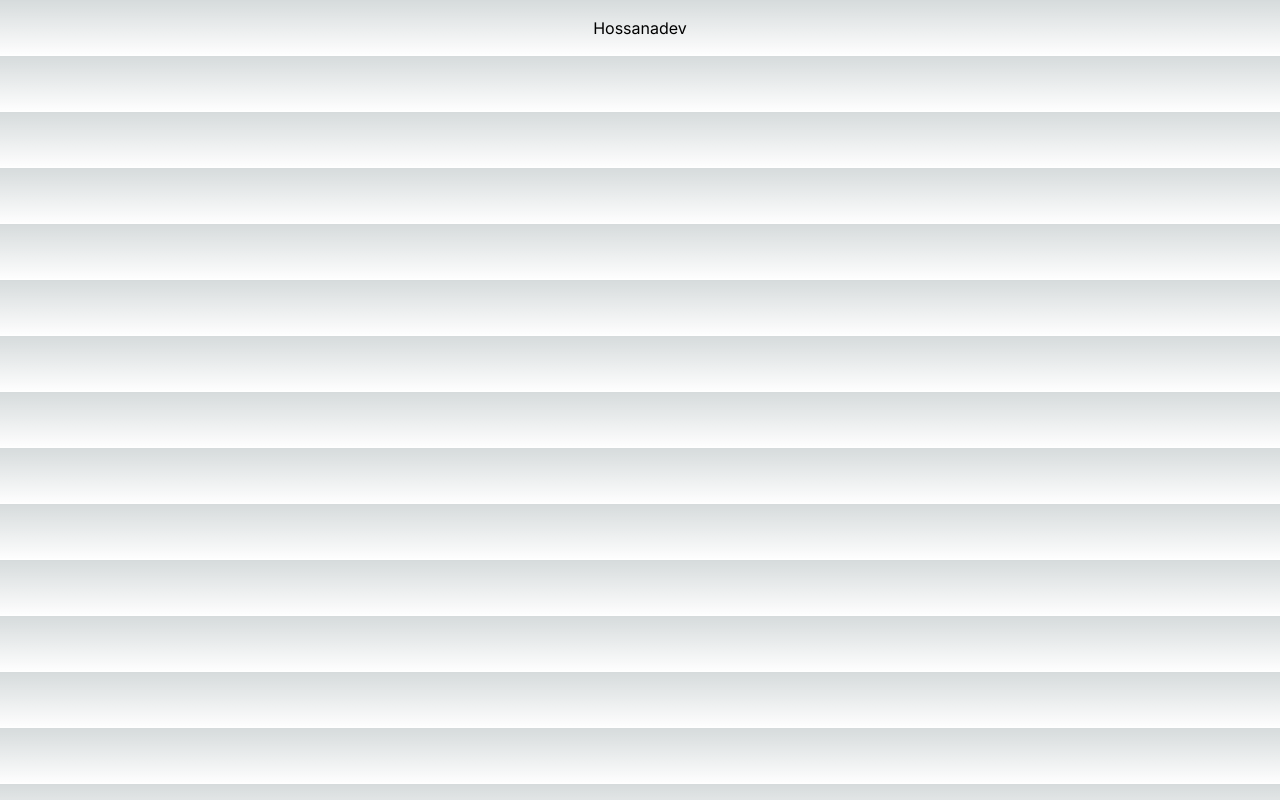
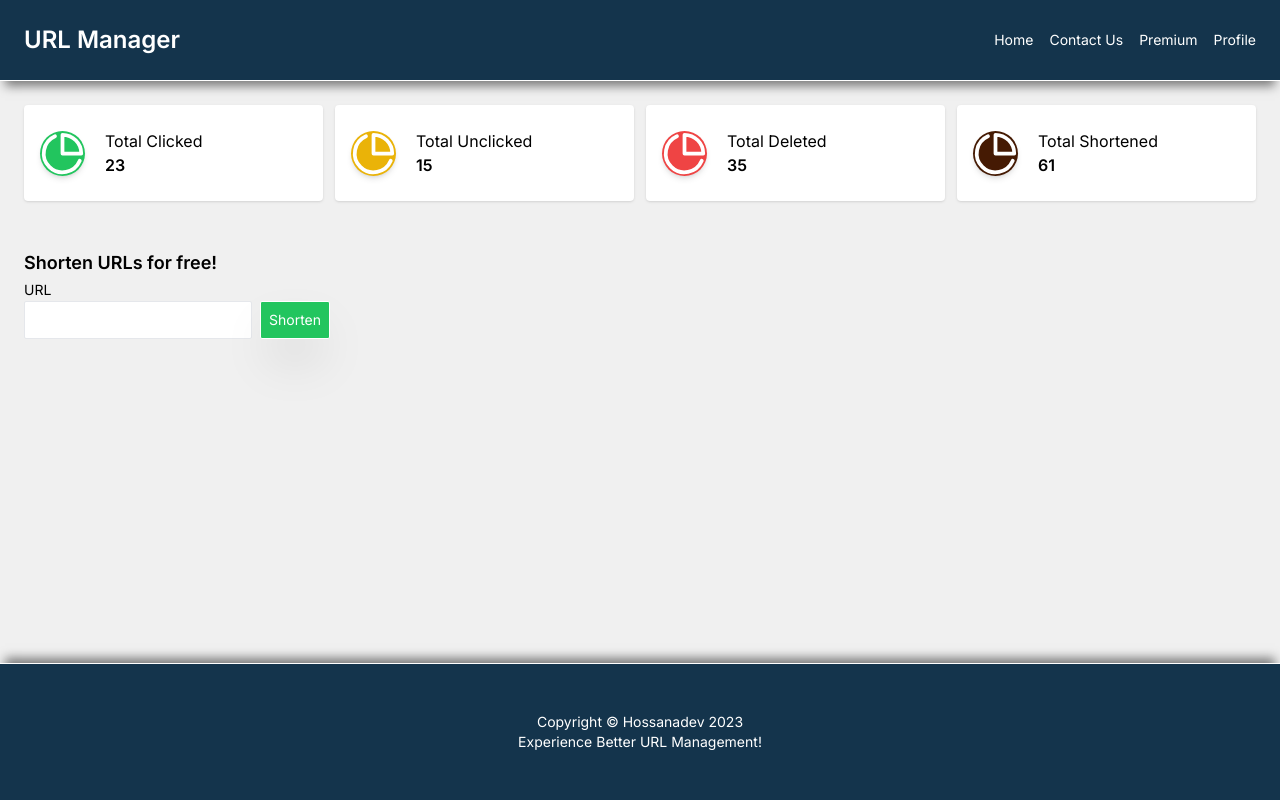
Before and after one commit to Hossanadev/url-shortener, a Next.js app: page / in a window 1280 px wide. Built offline with nearby package versions, Linux system fonts and the light colour scheme.

Commit message:
addition: homepage

```diff
--- a/src/app/globals.css
+++ b/src/app/globals.css
@@ -2,26 +2,22 @@
 @tailwind components;
 @tailwind utilities;
 
-:root {
-  --foreground-rgb: 0, 0, 0;
-  --background-start-rgb: 214, 219, 220;
-  --background-end-rgb: 255, 255, 255;
+.header {
+  @apply bg-[#14344C] p-6 text-white border-b-[1.5px] border-white z-40;
 }
 
-@media (prefers-color-scheme: dark) {
-  :root {
-    --foreground-rgb: 255, 255, 255;
-    --background-start-rgb: 0, 0, 0;
-    --background-end-rgb: 0, 0, 0;
-  }
+.header {
+  box-shadow: 0px 10px 10px -5px rgba(0, 0, 0, 0.5);
 }
 
-body {
-  color: rgb(var(--foreground-rgb));
-  background: linear-gradient(
-      to bottom,
-      transparent,
-      rgb(var(--background-end-rgb))
-    )
-    rgb(var(--background-start-rgb));
+.layout {
+  @apply flex flex-col min-h-screen bg-[#cccccc]/30;
 }
+
+.footer {
+  @apply bg-[#14344C] text-white text-sm text-center mt-auto py-12 border-t-[1.5px] border-white z-40;
+}
+
+.footer {
+  box-shadow: 0px -10px 10px -5px rgba(0, 0, 0, 0.5);
+}
--- a/src/app/page.tsx
+++ b/src/app/page.tsx
@@ -1,3 +1,12 @@
+import Layout from "@/components/clients/Layout";
+import { HomePage } from "@/pages/Home";
+
 export default function Home() {
-  return <div className="text-center p-4">Hossanadev</div>;
+  return (
+    <div className="">
+      <Layout>
+        <HomePage />
+      </Layout>
+    </div>
+  );
 }
--- /dev/null
+++ b/src/components/clients/Card.tsx
@@ -0,0 +1,21 @@
+import React from "react";
+import { CardProps } from "../../../utilities/types";
+
+const Card: React.FC<CardProps<JSX.Element>> = (props) => {
+  const { icon, title, totalClicks, className } = props;
+  return (
+    <div className="flex items-center space-x-5 bg-white rounded px-4 py-6 shadow">
+      <div
+        className={`bg-[#14344C] shadow-md flex items-center justify-center rounded-full text-white ${className}`}
+      >
+        {icon}
+      </div>
+      <div>
+        <span className="block">{title}</span>
+        <span className="block font-semibold">{totalClicks}</span>
+      </div>
+    </div>
+  );
+};
+
+export default Card;
--- /dev/null
+++ b/src/components/clients/Footer.tsx
@@ -0,0 +1,12 @@
+import React from "react";
+
+export const Footer: React.FC = () => {
+  return (
+    <>
+      <div className="footer">
+        <span className="block">Copyright © Hossanadev 2023</span>
+        <span className="block">Experience Better URL Management!</span>
+      </div>
+    </>
+  );
+};
--- /dev/null
+++ b/src/components/clients/Header.tsx
@@ -0,0 +1,38 @@
+"use client";
+import React, { useState } from "react";
+import { Navigation } from "./Navigation";
+import { X, AlignRight } from "react-feather";
+
+interface sideBar {
+  showAside?: (data: boolean) => void;
+}
+
+export const Header: React.FC<sideBar> = (props) => {
+  const { showAside } = props;
+  const [showSidebar, setShowSidebar] = useState<boolean>(false);
+  const toggleAside = () => {
+    setShowSidebar(!showSidebar);
+    if (showAside) {
+      showAside(showSidebar);
+    }
+  };
+  return (
+    <div className="header flex justify-between items-center">
+      <h1 className="font-semibold text-xl md:text-2xl">URL Manager</h1>
+      <Navigation />
+      {showSidebar ? (
+        <AlignRight
+          size={28}
+          onClick={toggleAside}
+          className="hidden max-md:block cursor-pointer"
+        />
+      ) : (
+        <X
+          size={28}
+          onClick={toggleAside}
+          className="hidden max-md:block cursor-pointer"
+        />
+      )}
+    </div>
+  );
+};
--- /dev/null
+++ b/src/components/clients/Layout.tsx
@@ -0,0 +1,28 @@
+"use client";
+import React, { useState } from "react";
+import { Header } from "./Header";
+import { ChildrenProps } from "../../../utilities/types";
+import { Footer } from "./Footer";
+import { AsideNav } from "./Navigation";
+
+const Layout: React.FC<ChildrenProps> = (props) => {
+  const [showAside, setShowAside] = useState<boolean>();
+  const { children } = props;
+  return (
+    <div className="layout">
+      <Header showAside={setShowAside} />
+      <aside
+        className={`bg-white h-screen py-28 w-[70%] px-3 text-xs border-r border-black/20 absolute shadow-2xl transition-all duration-700 ease-linear z-10 hidden max-md:block ${
+          showAside ? "translate-x-0" : "-translate-x-full"
+        } `}
+      >
+        <AsideNav />
+      </aside>
+
+      <main className="content">{children}</main>
+      <Footer />
+    </div>
+  );
+};
+
+export default Layout;
--- /dev/null
+++ b/src/components/clients/Navigation.tsx
@@ -0,0 +1,32 @@
+import React from "react";
+import { menu } from "../../../utilities/navigation.json";
+
+export const Navigation: React.FC = () => {
+  return (
+    <>
+      <nav className="hidden lg:block">
+        <ul className="flex space-x-4 text-sm">
+          {menu.map((nav) => (
+            <li key={nav.id} className="cursor-pointer">
+              {nav.label}
+            </li>
+          ))}
+        </ul>
+      </nav>
+    </>
+  );
+};
+
+export const AsideNav: React.FC = () => {
+  return (
+    <div className="">
+      <ul className="flex flex-col space-y-6">
+        {menu.map((nav) => (
+          <li key={nav.id} className="cursor-pointer border-b border-[#e5e5e5]">
+            {nav.label}
+          </li>
+        ))}
+      </ul>
+    </div>
+  );
+};
--- /dev/null
+++ b/src/pages/Home.tsx
@@ -0,0 +1,59 @@
+import Card from "@/components/clients/Card";
+import React from "react";
+import { PieChart } from "react-feather";
+
+export const HomePage: React.FC = (props) => {
+  const {} = props;
+  return (
+    <>
+      <div className="grid sm:grid-cols-1 md:grid-cols-2 lg:grid-cols-4 p-3 md:p-6 gap-3">
+        <Card
+          icon={<PieChart size={45} />}
+          title="Total Clicked"
+          totalClicks="23"
+          className="bg-green-500"
+        />
+        <Card
+          icon={<PieChart size={45} />}
+          title="Total Unclicked"
+          totalClicks="15"
+          className="bg-yellow-500"
+        />
+        <Card
+          icon={<PieChart size={45} />}
+          title="Total Deleted"
+          totalClicks="35"
+          className="bg-red-500"
+        />
+        <Card
+          icon={<PieChart size={45} />}
+          title="Total Shortened"
+          totalClicks="61"
+          className="bg-amber-950"
+        />
+      </div>
+
+      <section className="p-3 md:p-6">
+        <h2 className="text-lg font-semibold">Shorten URLs for free!</h2>
+        <form action="">
+          <label htmlFor="url" className="text-sm">
+            URL
+          </label>
+          <div className="flex space-x-2 items-center">
+            <input
+              type="text"
+              className="border p-2 text-sm rounded-sm block focus:ring-0 outline-none focus:border-green-500"
+              required
+            />
+            <button
+              type="submit"
+              className="bg-green-500 hover:bg-white hover:text-green-500 hover:border-green-500 text-sm text-white p-2 rounded-sm shadow-2xl border-white border ease-linear transition-colors duration-500"
+            >
+              Shorten
+            </button>
+          </div>
+        </form>
+      </section>
+    </>
+  );
+};
--- /dev/null
+++ b/utilities/navigation.json
@@ -0,0 +1,24 @@
+{
+  "menu": [
+    {
+      "id": "home",
+      "label": "Home",
+      "url": "/"
+    },
+    {
+      "id": "contact",
+      "label": "Contact Us",
+      "url": "/about"
+    },
+    {
+      "id": "premium",
+      "label": "Premium",
+      "url": "/premium"
+    },
+    {
+      "id": "profile",
+      "label": "Profile",
+      "url": "/profile"
+    }
+  ]
+}
--- /dev/null
+++ b/utilities/types.tsx
@@ -0,0 +1,10 @@
+export interface ChildrenProps {
+  children?: JSX.Element;
+}
+
+export interface CardProps<T> {
+  icon: T;
+  title: string;
+  totalClicks: string;
+  className?: string;
+}
```
Also changed, not shown: package.json (+6 -5 lines), 1 other file (tests, documents, lock files or other folders).
